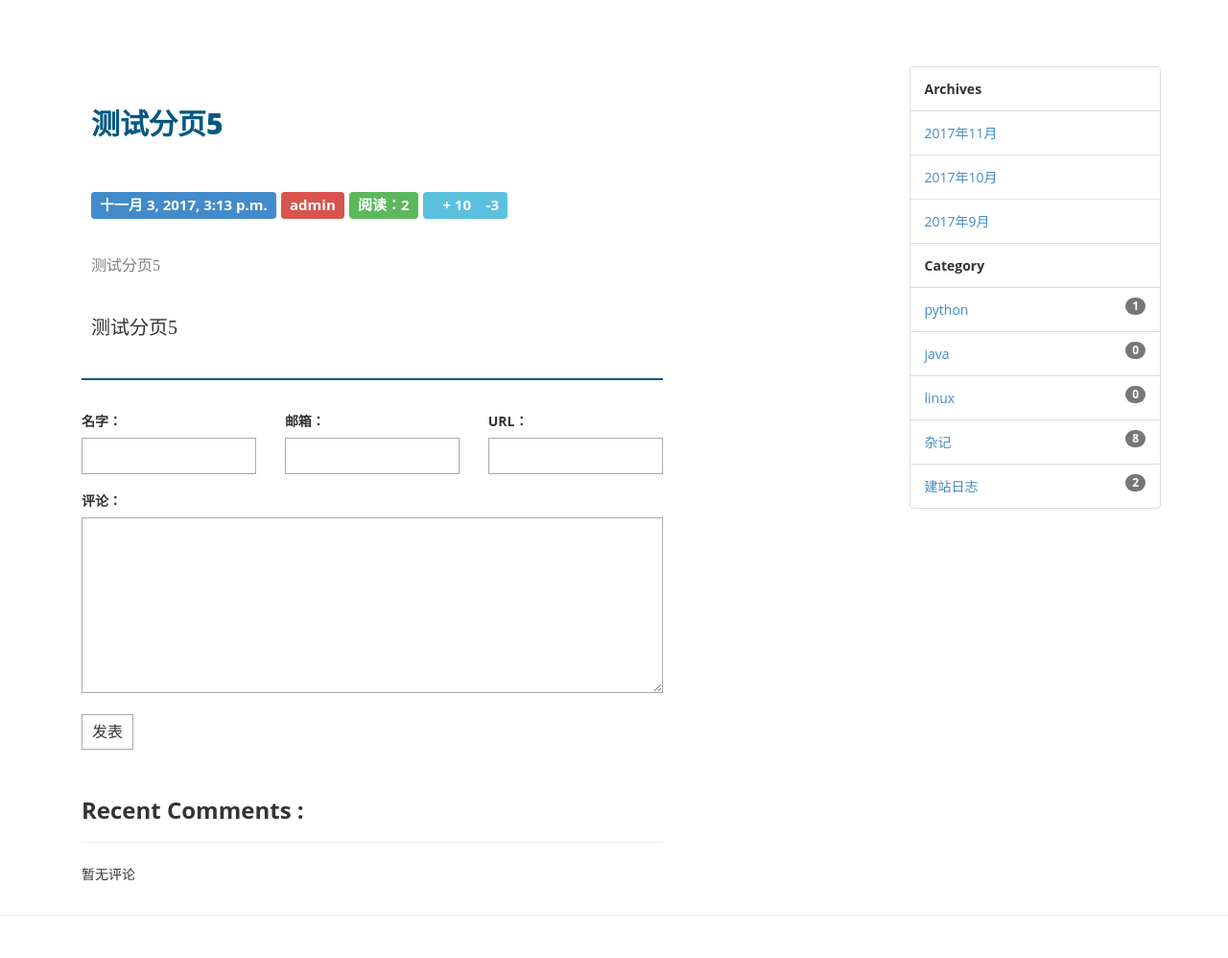
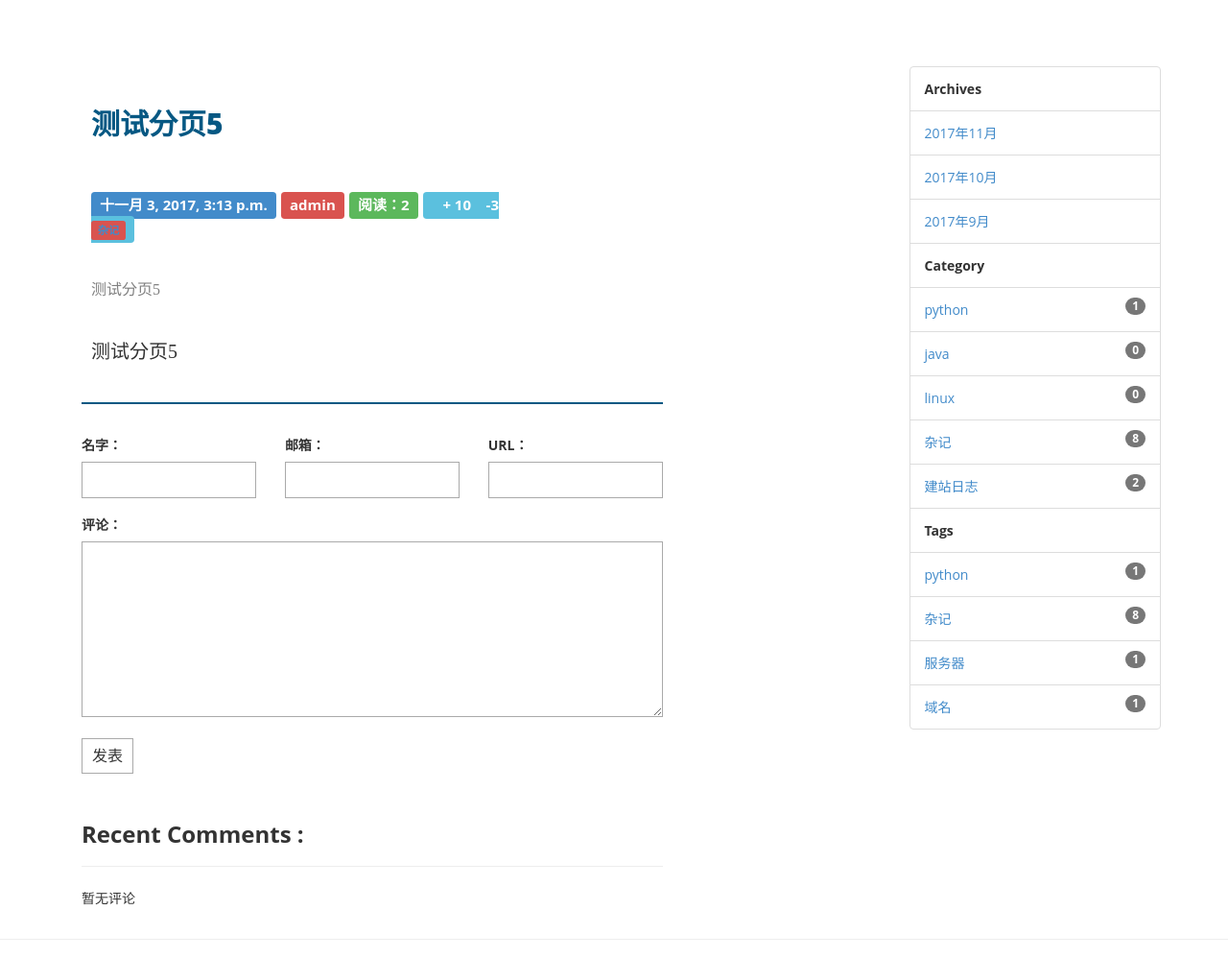
Before and after one commit to francislpx/myblog, a Django app: page /post/11/ in a window 1280 px wide. Shown: the part 241-1239 px from the top of the page at 96% size. Run offline with Django 3.2, Linux system fonts and the light colour scheme; data comes from the database, SQL or seed files in the repository; both versions use the stored data as it was after the commit; some libraries are stand-ins or nearby versions; some web fonts are replaced.

Commit message:
新增标签功能，优化分页功能

```diff
--- a/blog/templatetags/blog_tags.py
+++ b/blog/templatetags/blog_tags.py
@@ -1,7 +1,8 @@
 from django import template
-from ..models import Post, Category
+from ..models import Post, Category, Tag
 import markdown
 from django.utils.html import strip_tags
+from django.db.models.aggregates import Count
 
 register = template.Library()
 
@@ -43,3 +44,14 @@ def get_excerpt(excerpt, body):
         return auto_excerpt
     else:
         return excerpt
+
+
+@register.simple_tag()
+def get_category_count():
+    # Count 计算分类下的文章数，其接受的参数为需要计数的模型的名称
+    return Category.objects.annotate(num_post=Count('post')).filter(num_posts__gt=0)
+
+
+@register.simple_tag()
+def get_tags():
+    return Tag.objects.annotate(num_post=Count('post'))
--- a/blog/urls.py
+++ b/blog/urls.py
@@ -6,4 +6,5 @@ urlpatterns = [
     url(r'^post/(?P<pk>[0-9]+)/$', views.detail, name='detail'),
     url(r'^archive/(?P<year>[0-9]{4})/(?P<month>[0-9]{1,2})/$', views.archives, name='archive'),
     url(r'^category/(?P<pk>[0-9]+)/$', views.categories, name='category'),
+    url(r'^tag/(?P<pk>[0-9]+)/$', views.get_posts_by_tag, name='tag'),
 ]
--- a/blog/views.py
+++ b/blog/views.py
@@ -1,30 +1,32 @@
 from django.shortcuts import render, get_object_or_404
 from comments.forms import CommentForm
-from .models import Post, Category
+from .models import Post, Category, Tag
 from django.core.paginator import Paginator, EmptyPage, PageNotAnInteger
 import markdown
 
 
 def index(request):
     all_posts = Post.objects.all()
+    return posts_paginator(all_posts, request)
+
+
+def posts_paginator(all_posts, request):
+    """ 文章分页 """
+
     # 10篇文章分页
-    paginator = Paginator(all_posts, 1)
-
+    paginator = Paginator(all_posts, 10)
     page = request.GET.get('page')
     try:
         page = int(page) if page else 1
     except TypeError:
         page = 1
-
     try:
         posts = paginator.page(page)
     except PageNotAnInteger:
         posts = paginator.page(1)
     except EmptyPage:  # 如果页码太大，没有相应的记录
         posts = paginator.page(paginator.num_pages)  # 取最后一页的记录
-
     page_data = get_page_data(paginator.num_pages, page)
-
     return render(request, 'blog/index.html', context={'posts': posts, 'page': page_data})
 
 
@@ -44,7 +46,7 @@ def get_page_data(total, current_page_number):
     left_ellipsis = True
     # 右侧省略号是否显示
     right_ellipsis = False
-    if total <= 6:
+    if total < 10:
         left_page_numbers = range(1, total + 1)
         left_ellipsis = False
         right_page_numbers = []
@@ -53,8 +55,10 @@ def get_page_data(total, current_page_number):
         if current_page_number < 6:
             if current_page_number > 2:
                 left_page_numbers = range(1, current_page_number + 2)
+                # if total - 2 > current_page_number:
                 left_ellipsis = False
                 right_ellipsis = True
+
         elif total - current_page_number > 4:
             right_ellipsis = True
             middle_page_numbers = [current_page_number - 1, current_page_number, current_page_number + 1]
@@ -91,14 +95,22 @@ def detail(request, pk):
 
 
 def archives(request, year, month):
+    """ 归档（按照年月） """
     posts = Post.objects.filter(create_time__year=year,
                                 create_time__month=month
                                 )
-
-    return render(request, 'blog/index.html', context={'posts': posts})
+    return posts_paginator(posts, request)
 
 
 def categories(request, pk):
+    """ 目录 """
     category = get_object_or_404(Category, pk=pk)
     posts = Post.objects.filter(category=category)
-    return render(request, 'blog/index.html', context={'posts': posts})
+    return posts_paginator(posts, request)
+
+
+def get_posts_by_tag(request, pk):
+    """ 标签 """
+    tag = get_object_or_404(Tag, pk=pk)
+    posts = Post.objects.filter(tags=tag)
+    return posts_paginator(posts, request)
--- a/templates/blog/detail.html
+++ b/templates/blog/detail.html
@@ -15,6 +15,12 @@
             <span class="label label-info">
             <i class="fa fa-thumbs-up"></i>+     10
             <i class="fa fa-thumbs-down"></i>-3
+            <br/>
+            {% for tag in post.tags.all %}
+                <span class="label label-danger">
+                    <a href="{% url 'blog:tag' tag.pk %}">{{ tag.name }}</a>
+                </span>
+            {% endfor %}
         </span>
         </div>
         <div class="blog-txt" style="font-size:16px;color: #808080">
--- a/templates/layout.html
+++ b/templates/layout.html
@@ -90,8 +90,22 @@
                     {% empty %}
                     {% endfor %}
 
+                    <li class="list-group-item">
+                        <strong>Tags</strong>
+                    </li>
+                    {% get_tags as tags %}
+                    {% for tag in tags %}
+                        <li class="list-group-item">
+                            <span class="badge">{{ tag.num_post }}</span>
+                            <a href="{% url 'blog:tag' tag.pk %}">
+                                {{ tag.name }}
+                            </a>
+                        </li>
+                    {% empty %}
+                    {% endfor %}
                 </ul>
                 <br/>
+                </ul>
             </div>
         </div>
     </div>
```
Also changed, not shown: db.sqlite3.
